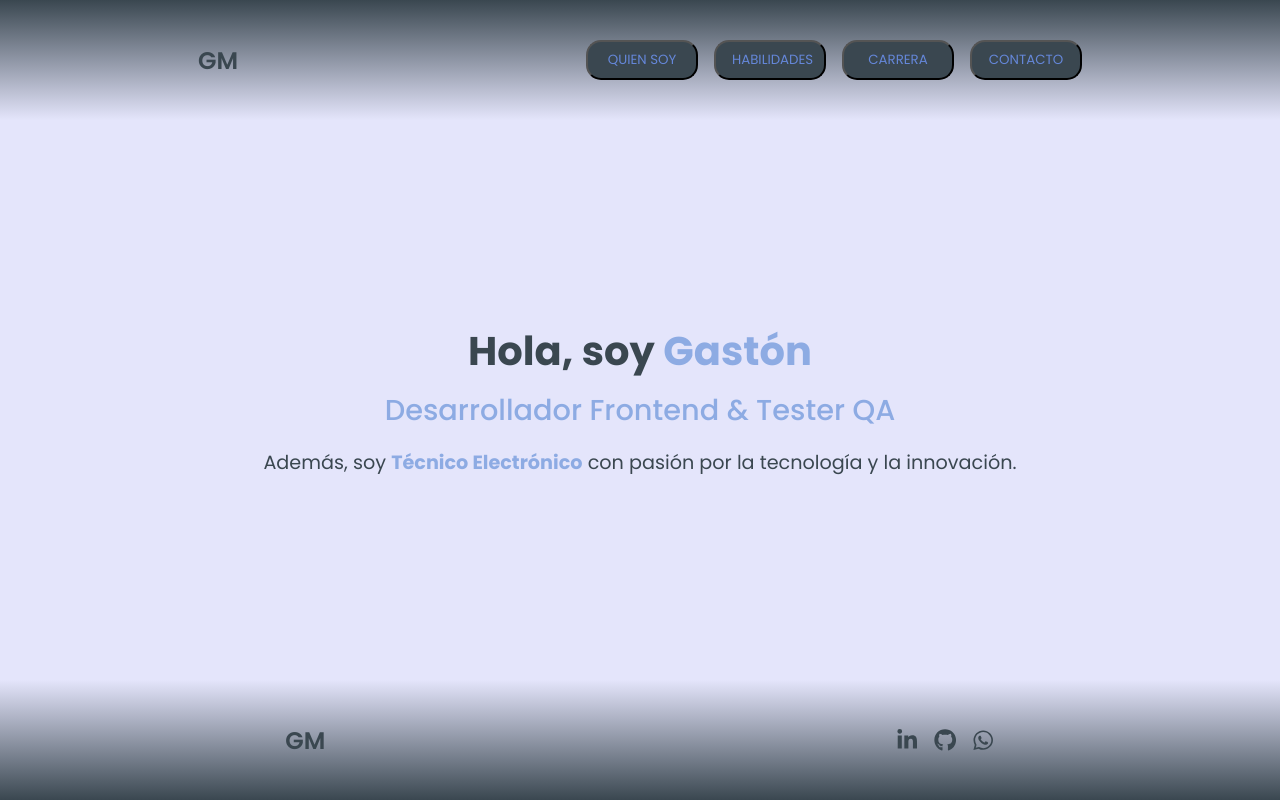
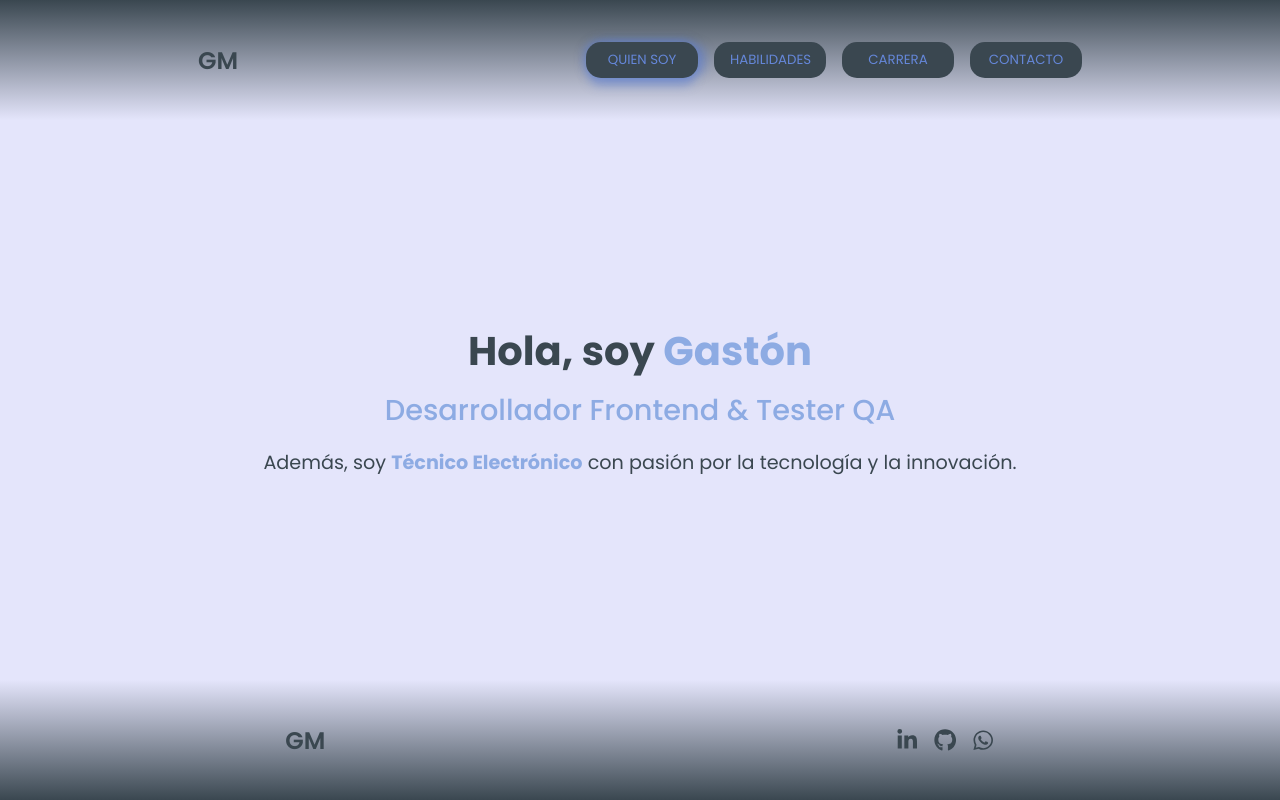
Before and after one commit to Ikkitonga/gaston-macias, a React (Vite) app in the folder gaston-macias/: page / in a window 1280 px wide. In both pictures the pointer is over the button "QUIEN SOY". Built offline with nearby package versions, Linux system fonts and the light colour scheme.

Commit message:
sombra a los botones en hover

```diff
--- a/gaston-macias/src/components/navbar/navbar.css
+++ b/gaston-macias/src/components/navbar/navbar.css
@@ -30,6 +30,14 @@
     font-family: "Poppins", sans-serif;
     text-transform: uppercase;
     border-radius: 15px;
+    border: none;
+}
+
+.list__item button:hover {
+    box-shadow: 0px 10px 10px -2px rgba(92, 125, 210, 0.5), /* Top */
+              10px 0px 10px -2px rgba(92, 125, 210, 0.5), /* Right */
+              0px -4px 10px -2px rgba(92, 125, 210, 0.5), /* Bottom */
+              -4px 0px 10px -2px rgba(92, 125, 210, 0.5); /* Left */
 }
 
 .abrir-menu,
```
